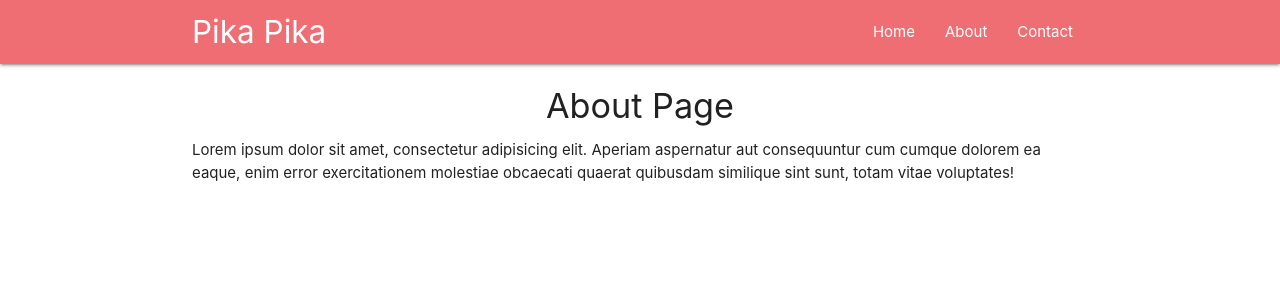
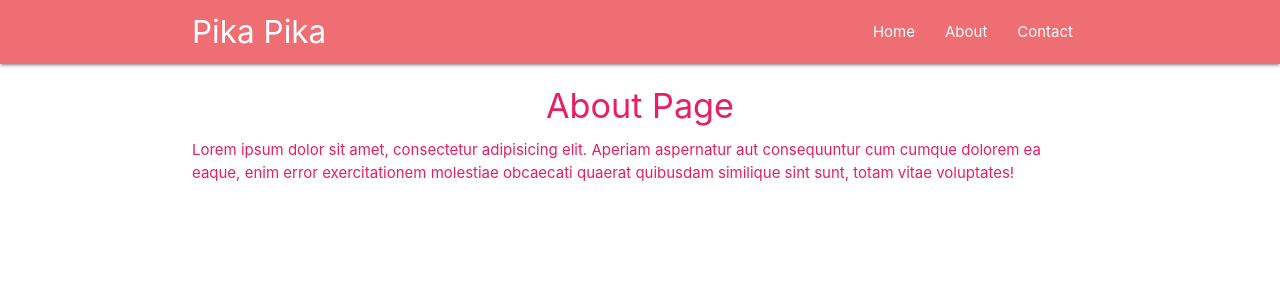
Before and after one commit to JGuiraud/simple-react-app, a React (Create React App) app: page /about in a window 1280 px wide. Shown: the top 300 px of the page. Built offline with nearby package versions, Linux system fonts and the light colour scheme.

Commit message:
higher order component to randomize colour of wrappedComponent text

```diff
--- a/src/components/About.js
+++ b/src/components/About.js
@@ -1,4 +1,5 @@
 import React from 'react';
+import Rainbow from "../hoc/Rainbow";
 
 const About = () => {
   return(
@@ -9,4 +10,4 @@
   )
 }
 
-export default About;
+export default Rainbow(About);
--- /dev/null
+++ b/src/hoc/Rainbow.js
@@ -0,0 +1,18 @@
+import React from 'react';
+
+const Rainbow = (WrappedComponent) => {
+
+  const colours = ['red', 'pink', 'orange', 'blue', 'green', 'yellow'];
+  const randomColour = colours[Math.floor(Math.random() * 5)];
+  const className = randomColour + '-text';
+
+  return (props) => {
+    return(
+      <div className={className}>
+        <WrappedComponent {...props} />
+      </div>
+    )
+  }
+}
+
+export default Rainbow;
```
